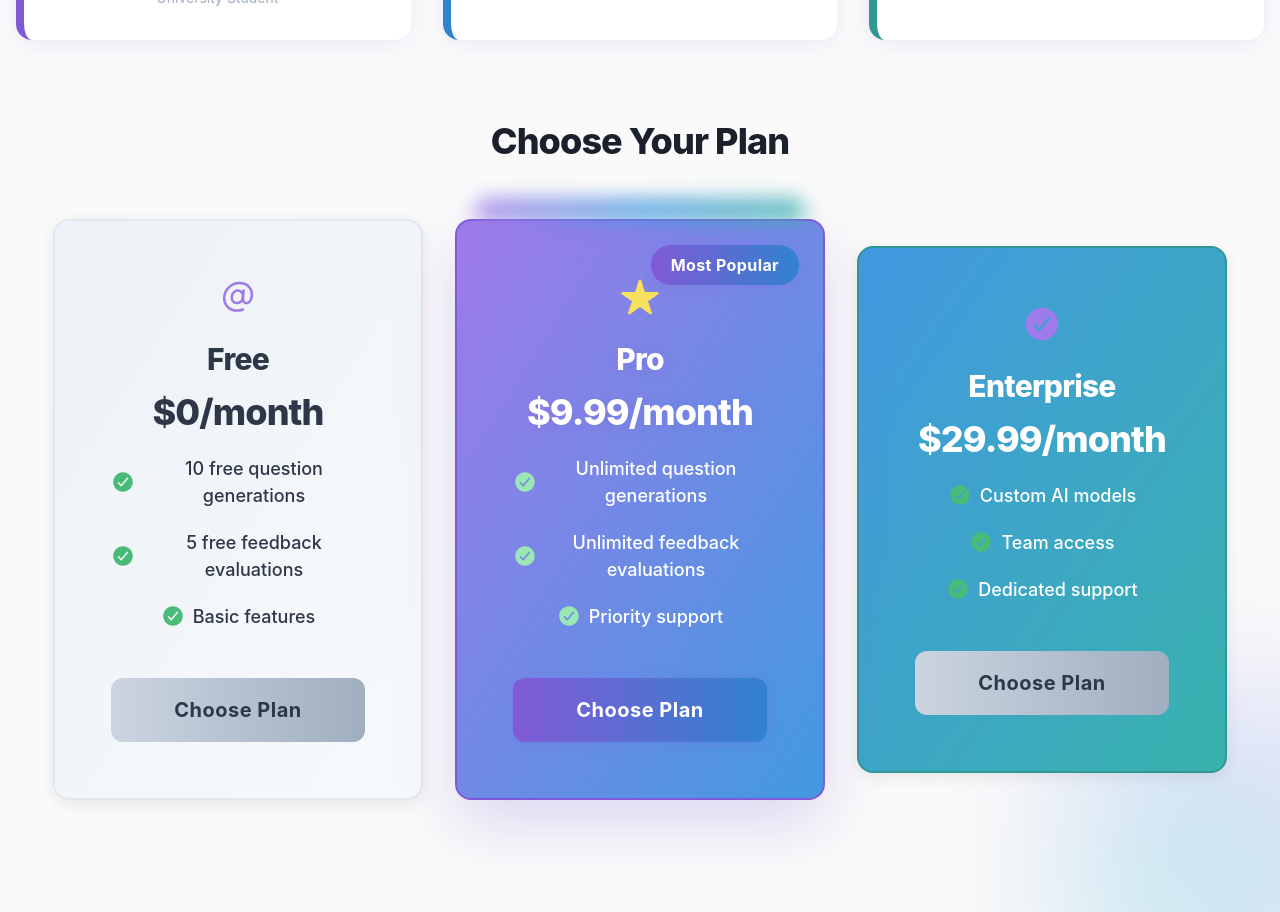
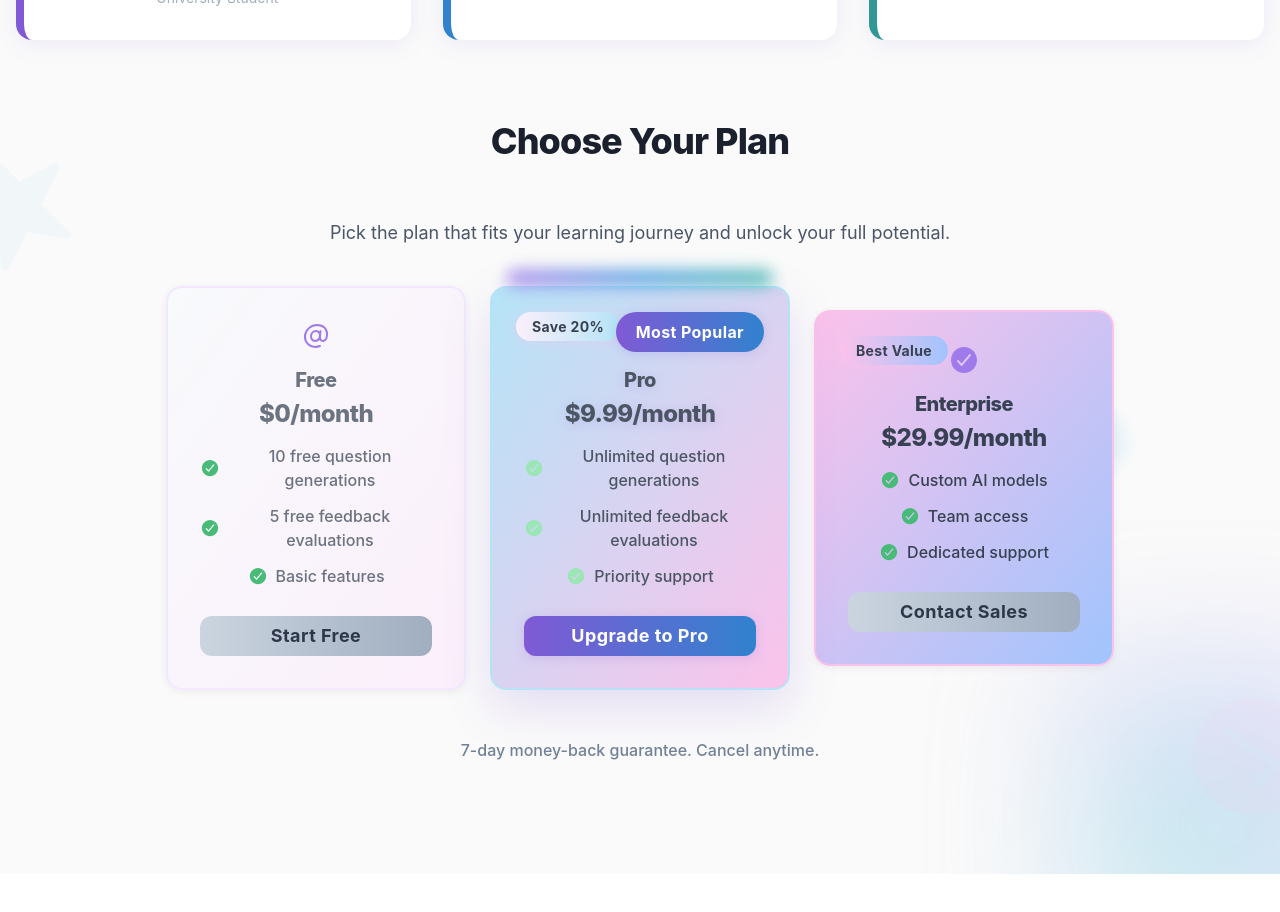
Before and after one commit to Man0dya/Tutor-AI, a React (Vite) app in the folder client/: page / in a window 1280 px wide. Shown: the part 1460-2372 px from the top of the page. After the commit the page ends 2334 px from the top, so only its background shows below. Built offline with nearby package versions, Linux system fonts and the light colour scheme; no server answers.

Commit message:
Update PricingPlans.tsx

```diff
--- a/client/src/components/PricingPlans.tsx
+++ b/client/src/components/PricingPlans.tsx
@@ -12,11 +12,12 @@ const plans = [
       "5 free feedback evaluations",
       "Basic features",
     ],
-    gradient: "linear(to-br, gray.100, gray.50)",
-    color: "gray.700",
-    border: "2px solid #e2e8f0",
-    button: "Choose Plan",
+    gradient: "linear(to-br, #f8fafc, #fbeffb)", // pastel gray-pink
+    color: "#6b7280", // slate gray
+    border: "2px solid #f3e8ff",
+    button: "Start Free",
     highlight: false,
+    badge: null,
   },
   {
     name: "Pro",
@@ -27,11 +28,12 @@ const plans = [
       "Unlimited feedback evaluations",
       "Priority support",
     ],
-    gradient: "linear(to-br, purple.400, blue.400)",
-    color: "white",
-    border: "2px solid #805ad5",
-    button: "Choose Plan",
+    gradient: "linear(to-br, #b5e4f7, #fbc2eb)", // pastel blue-pink
+    color: "#4b5563", // dark slate
+    border: "2px solid #b5e4f7",
+    button: "Upgrade to Pro",
     highlight: true,
+    badge: "Save 20%",
   },
   {
     name: "Enterprise",
@@ -42,18 +44,32 @@ const plans = [
       "Team access",
       "Dedicated support",
     ],
-    gradient: "linear(to-br, blue.400, teal.400)",
-    color: "white",
-    border: "2px solid #319795",
-    button: "Choose Plan",
+    gradient: "linear(to-br, #fbc2eb, #a1c4fd)", // pastel pink-blue
+    color: "#374151", // deep slate
+    border: "2px solid #fbc2eb",
+    button: "Contact Sales",
     highlight: false,
+    badge: "Best Value",
   },
 ];
 
 const PricingPlans: React.FC = () => {
   const cardBg = useColorModeValue("white", "gray.800");
   return (
-    <Flex direction={{ base: "column", md: "row" }} gap={8} justify="center" align="center" py={8}>
+    <Box position="relative" py={8}>
+      {/* Animated floating icons background */}
+      <Box position="absolute" top="-40px" left="-60px" zIndex={0} opacity={0.13} pointerEvents="none">
+        <Icon as={IoStar} boxSize={32} color="#b5e4f7" animation="spin 18s linear infinite" />
+      </Box>
+      <Box position="absolute" bottom="-40px" right="-60px" zIndex={0} opacity={0.11} pointerEvents="none">
+        <Icon as={IoCheckmarkCircle} boxSize={36} color="#fbc2eb" animation="spin 22s linear reverse infinite" />
+      </Box>
+      <style>{`@keyframes spin { 100% { transform: rotate(360deg); } }`}</style>
+
+      <Text fontSize="lg" mb={10} textAlign="center" color="gray.600" zIndex={2} position="relative">
+        Pick the plan that fits your learning journey and unlock your full potential.
+      </Text>
+      <Flex direction={{ base: "column", md: "row" }} gap={6} justify="center" align="center" zIndex={2} position="relative">
         {plans.map((plan) => (
           <Box
             key={plan.name}
@@ -61,11 +77,11 @@ const PricingPlans: React.FC = () => {
             bgGradient={plan.gradient}
             color={plan.color}
             borderRadius="2xl"
-          boxShadow={plan.highlight ? "0 24px 64px 0 rgba(128,90,213,0.22)" : "0 4px 16px rgba(0,0,0,0.08)"}
+            boxShadow={plan.highlight ? "0 18px 48px 0 rgba(128,90,213,0.18)" : "0 2px 8px rgba(0,0,0,0.06)"}
             border={plan.border}
-          p={14}
-          w={{ base: "95vw", sm: "370px" }}
-          maxW="400px"
+            p={8}
+            w={{ base: "95vw", sm: "300px" }}
+            maxW="320px"
             textAlign="center"
             position="relative"
             zIndex={plan.highlight ? 2 : 1}
@@ -73,14 +89,14 @@ const PricingPlans: React.FC = () => {
             _before={plan.highlight ? {
               content: '""',
               position: 'absolute',
-            top: '-22px',
+              top: '-18px',
               left: '50%',
               transform: 'translateX(-50%)',
               w: '90%',
-            h: '22px',
+              h: '16px',
               bgGradient: 'linear(to-r, purple.400, blue.400, teal.400)',
               borderRadius: 'full',
-            filter: 'blur(10px)',
+              filter: 'blur(8px)',
               opacity: 0.5,
               zIndex: -1,
               animation: 'shine 2.5s linear infinite',
@@ -91,13 +107,34 @@ const PricingPlans: React.FC = () => {
               },
             } : {}}
             _hover={{
-            transform: 'translateY(-16px) scale(1.07)',
+              transform: 'translateY(-10px) scale(1.05)',
               boxShadow: plan.highlight
-              ? '0 40px 120px 0 rgba(128,90,213,0.32)'
-              : '0 16px 48px rgba(0,0,0,0.16)',
+                ? '0 28px 80px 0 rgba(128,90,213,0.22)'
+                : '0 10px 32px rgba(0,0,0,0.13)',
             }}
             transition="all 0.3s cubic-bezier(.4,0,.2,1)"
           >
+            {/* Plan badge */}
+            {plan.badge && (
+              <Box
+                position="absolute"
+                top={6}
+                left={6}
+                bgGradient={plan.badge === 'Best Value' ? "linear(to-r, #fbc2eb, #a1c4fd)" : "linear(to-r, #fbeffb, #b5e4f7)"}
+                color="#374151"
+                px={4}
+                py={1}
+                borderRadius="full"
+                fontWeight="bold"
+                fontSize="sm"
+                letterSpacing="wide"
+                boxShadow="0 2px 12px #fbc2eb55"
+                zIndex={3}
+              >
+                {plan.badge}
+              </Box>
+            )}
+            {/* Highlight badge */}
             {plan.highlight && (
               <Box
                 position="absolute"
@@ -117,28 +154,28 @@ const PricingPlans: React.FC = () => {
                 Most Popular
               </Box>
             )}
-          <Flex align="center" justify="center" mb={6}>
-            <Icon as={plan.icon} boxSize={10} color={plan.highlight ? 'yellow.300' : 'purple.400'} />
+            <Flex align="center" justify="center" mb={4}>
+              <Icon as={plan.icon} boxSize={8} color={plan.highlight ? 'yellow.300' : 'purple.400'} />
             </Flex>
-          <Heading size="lg" mb={2} fontWeight="extrabold" letterSpacing="tight" textShadow={plan.highlight ? '0 2px 12px rgba(128,90,213,0.18)' : undefined}>
+            <Heading size="md" mb={1} fontWeight="extrabold" letterSpacing="tight" textShadow={plan.highlight ? '0 2px 12px rgba(128,90,213,0.18)' : undefined}>
               {plan.name}
             </Heading>
-          <Text fontSize="4xl" fontWeight="extrabold" mb={4} letterSpacing="tight" textShadow={plan.highlight ? '0 2px 12px rgba(128,90,213,0.18)' : undefined}>
+            <Text fontSize="2xl" fontWeight="extrabold" mb={3} letterSpacing="tight" textShadow={plan.highlight ? '0 2px 12px rgba(128,90,213,0.18)' : undefined}>
               {plan.price}
             </Text>
-          <List spacing={5} mb={12}>
+            <List spacing={3} mb={7}>
               {plan.features.map((feature) => (
-              <ListItem key={feature} display="flex" alignItems="center" justifyContent="center" fontSize="lg" fontWeight="medium">
-                <ListIcon as={IoCheckmarkCircle} color={plan.highlight ? "green.200" : "green.400"} boxSize={6} mr={2} />
+                <ListItem key={feature} display="flex" alignItems="center" justifyContent="center" fontSize="md" fontWeight="medium">
+                  <ListIcon as={IoCheckmarkCircle} color={plan.highlight ? "green.200" : "green.400"} boxSize={5} mr={2} />
                   {feature}
                 </ListItem>
               ))}
             </List>
             <Button
-            size="lg"
+              size="md"
               w="full"
-            py={8}
-            fontSize="xl"
+              py={5}
+              fontSize="lg"
               bgGradient={plan.highlight ? "linear(to-r, purple.500, blue.500)" : "linear(to-r, gray.300, gray.400)"}
               color={plan.highlight ? "white" : "gray.700"}
               fontWeight="bold"
@@ -158,6 +195,10 @@ const PricingPlans: React.FC = () => {
           </Box>
         ))}
       </Flex>
+      <Text mt={12} textAlign="center" color="gray.500" fontSize="md" fontWeight="medium" zIndex={2} position="relative">
+        7-day money-back guarantee. Cancel anytime.
+      </Text>
+    </Box>
   );
 };
 
```
Lines whose indentation alone changed are shown as unchanged.
